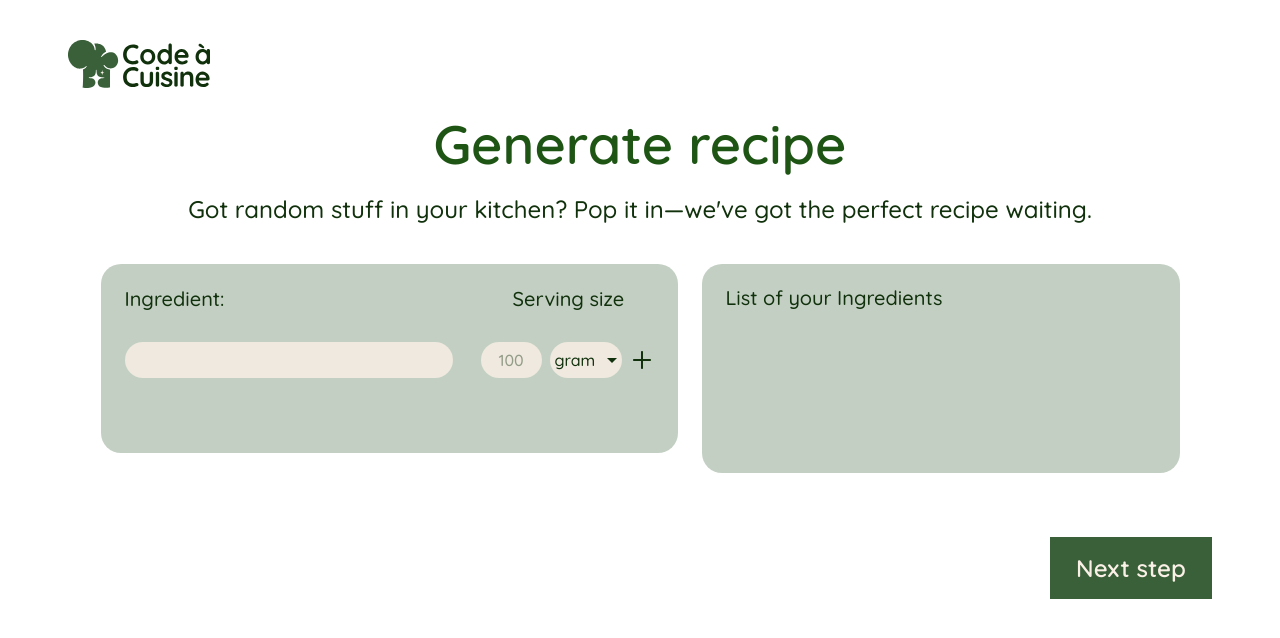
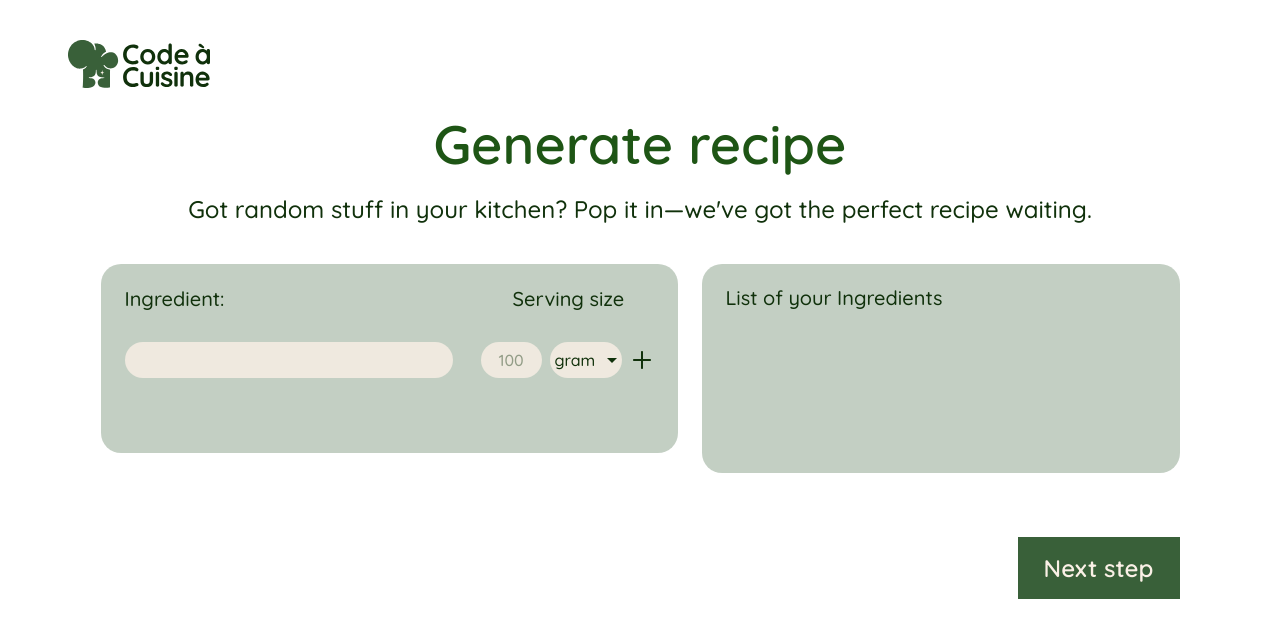
Before and after one commit to FatihYalcin42/code-cuisine, an Angular app: page /generate-recipe in a window 1280 px wide. Shown: the top 638 px of the page. Built offline with nearby package versions, Linux system fonts and the light colour scheme.

Commit message:
style: align next step button with generate panel width

```diff
--- a/src/app/pages/generate-recipe-page/generate-recipe-page.scss
+++ b/src/app/pages/generate-recipe-page/generate-recipe-page.scss
@@ -93,6 +93,9 @@
 .generate-actions {
   display: flex;
   justify-content: flex-end;
+  width: min(100%, 1079px);
+  margin-left: auto;
+  margin-right: auto;
   margin-top: 64px;
 }
 
```
